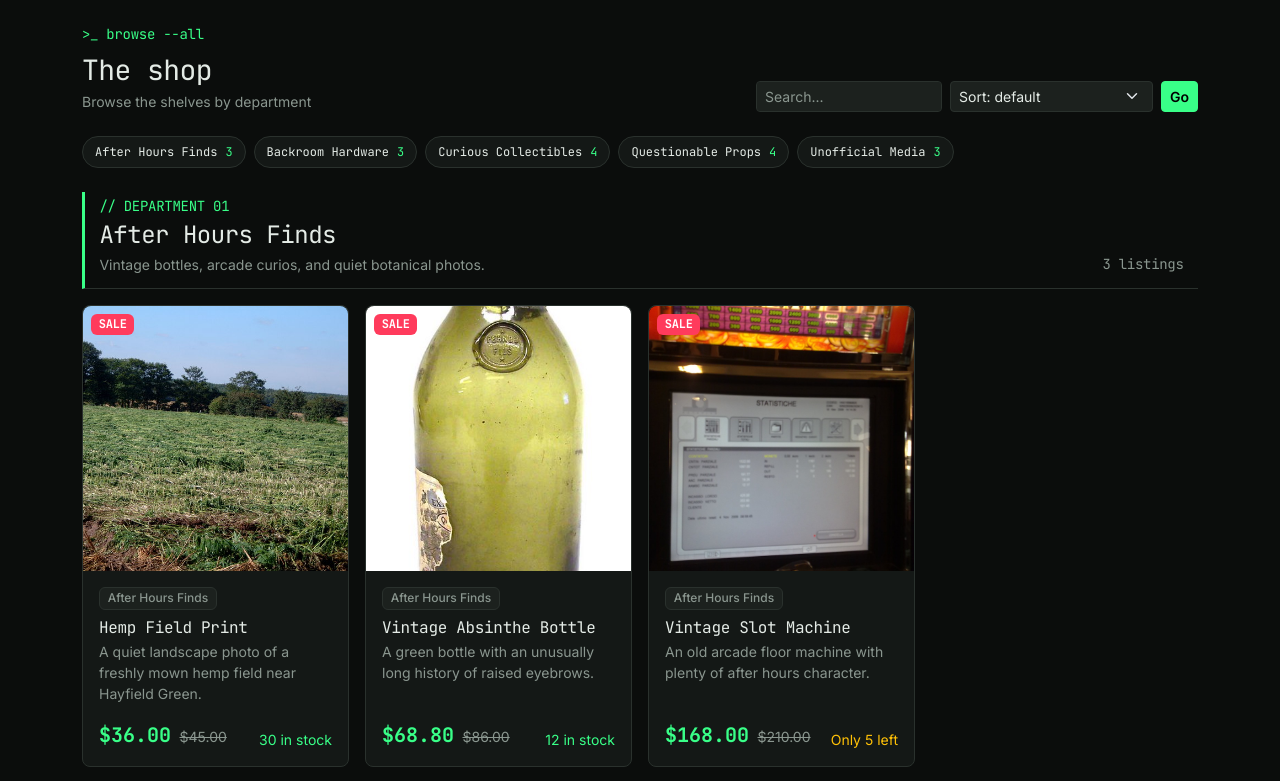
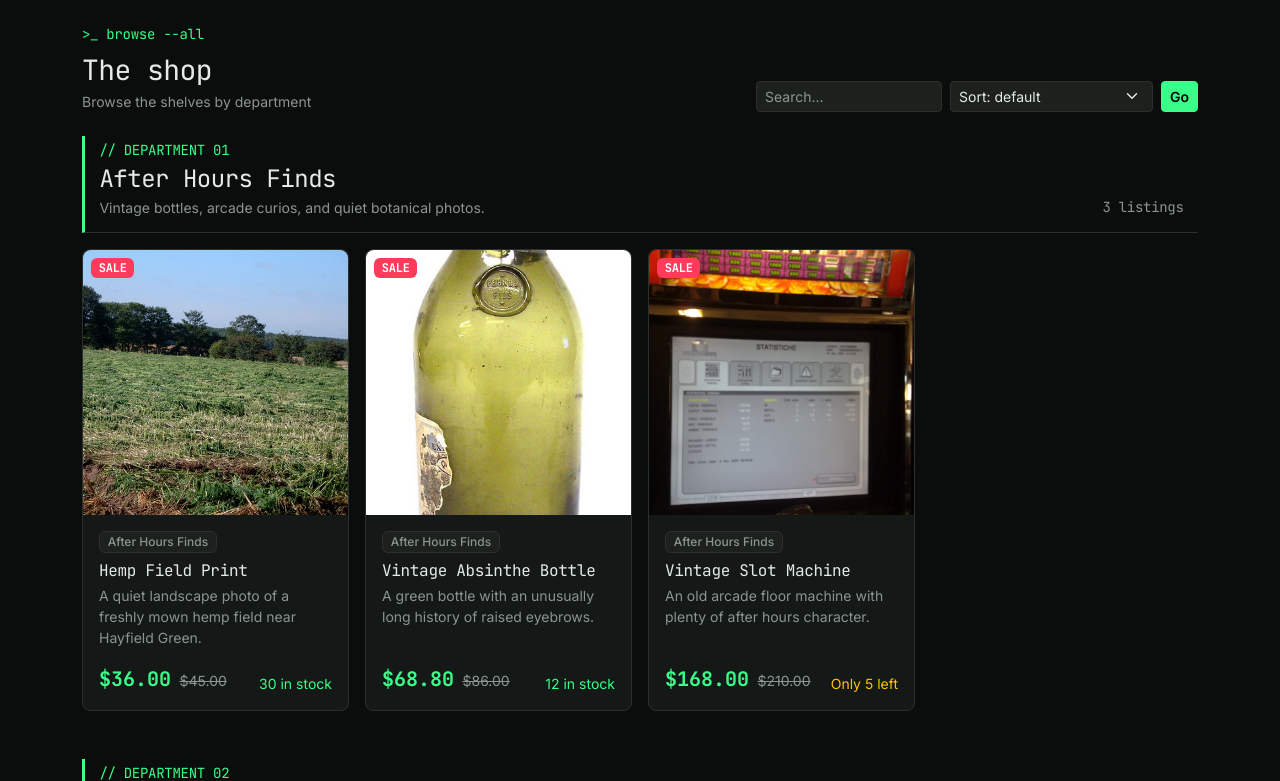
Before and after one commit to LarryASC23/group5, a Django app: page /products/ in a window 1280 px wide. Shown: the part 98-879 px from the top of the page. Run offline with Django 5.2, Linux system fonts and the light colour scheme; data comes from the database, SQL or seed files in the repository.

Commit message:
remove category jump links

```diff
--- a/products/templates/products/products.html
+++ b/products/templates/products/products.html
@@ -27,16 +27,8 @@
   </div>
 
   {% if sections %}
-    <nav class="dm-category-jump d-flex flex-wrap gap-2 mb-4" aria-label="Shop categories">
-      {% for section in sections %}
-        <a href="#category-{% if section.category %}{{ section.category.name|slugify }}{% else %}other{% endif %}" class="dm-category-jump-link">
-          {{ section.category.name|default:"Other finds" }} <span>{{ section.products|length }}</span>
-        </a>
-      {% endfor %}
-    </nav>
-
     {% for section in sections %}
-      <section class="dm-category-section mb-5" id="category-{% if section.category %}{{ section.category.name|slugify }}{% else %}other{% endif %}" aria-labelledby="category-heading-{{ forloop.counter }}">
+      <section class="dm-category-section mb-5" aria-labelledby="category-heading-{{ forloop.counter }}">
         <div class="dm-category-heading d-flex flex-column flex-md-row align-items-md-end justify-content-between gap-2 mb-3">
           <div>
             <p class="dm-mono small text-accent mb-1">// DEPARTMENT {{ forloop.counter|stringformat:"02d" }}</p>
--- a/static/css/theme.css
+++ b/static/css/theme.css
@@ -243,22 +243,6 @@ h1, h2, h3, .dm-mono {
 }
 
 /* ---------- Category shelves ---------- */
-.dm-category-jump-link {
-  display: inline-flex;
-  align-items: center;
-  gap: 0.5rem;
-  border: 1px solid var(--dm-border);
-  border-radius: 999px;
-  background: var(--dm-surface);
-  color: var(--dm-text);
-  padding: 0.38rem 0.75rem;
-  font-family: var(--dm-font-mono);
-  font-size: 0.75rem;
-  text-decoration: none;
-}
-.dm-category-jump-link span { color: var(--dm-accent); }
-.dm-category-jump-link:hover,
-.dm-category-jump-link:focus-visible { border-color: var(--dm-accent-dim); color: var(--dm-accent); }
 .dm-category-section { scroll-margin-top: 6rem; }
 .dm-category-heading {
   border-left: 3px solid var(--dm-accent);
```
